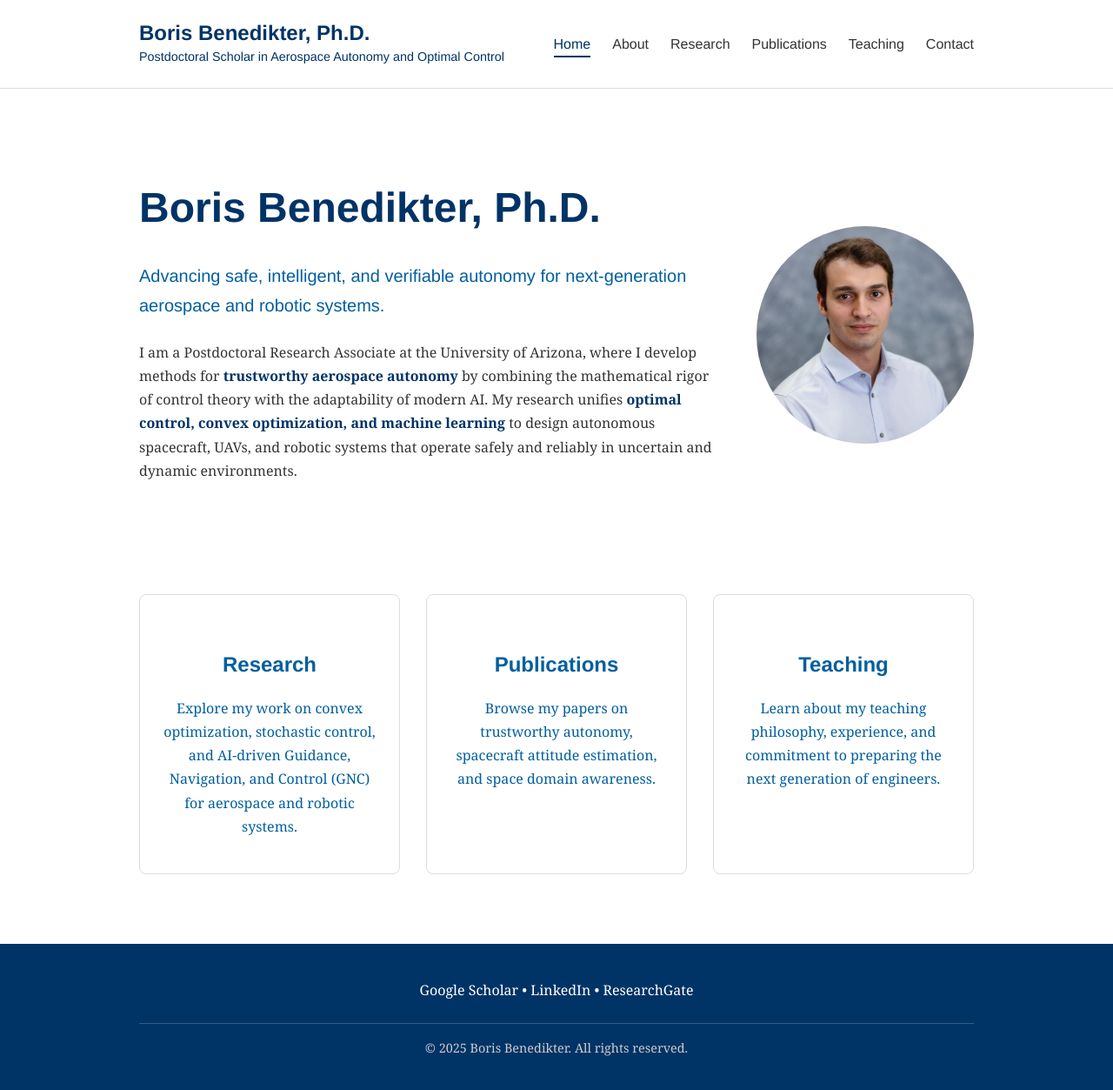
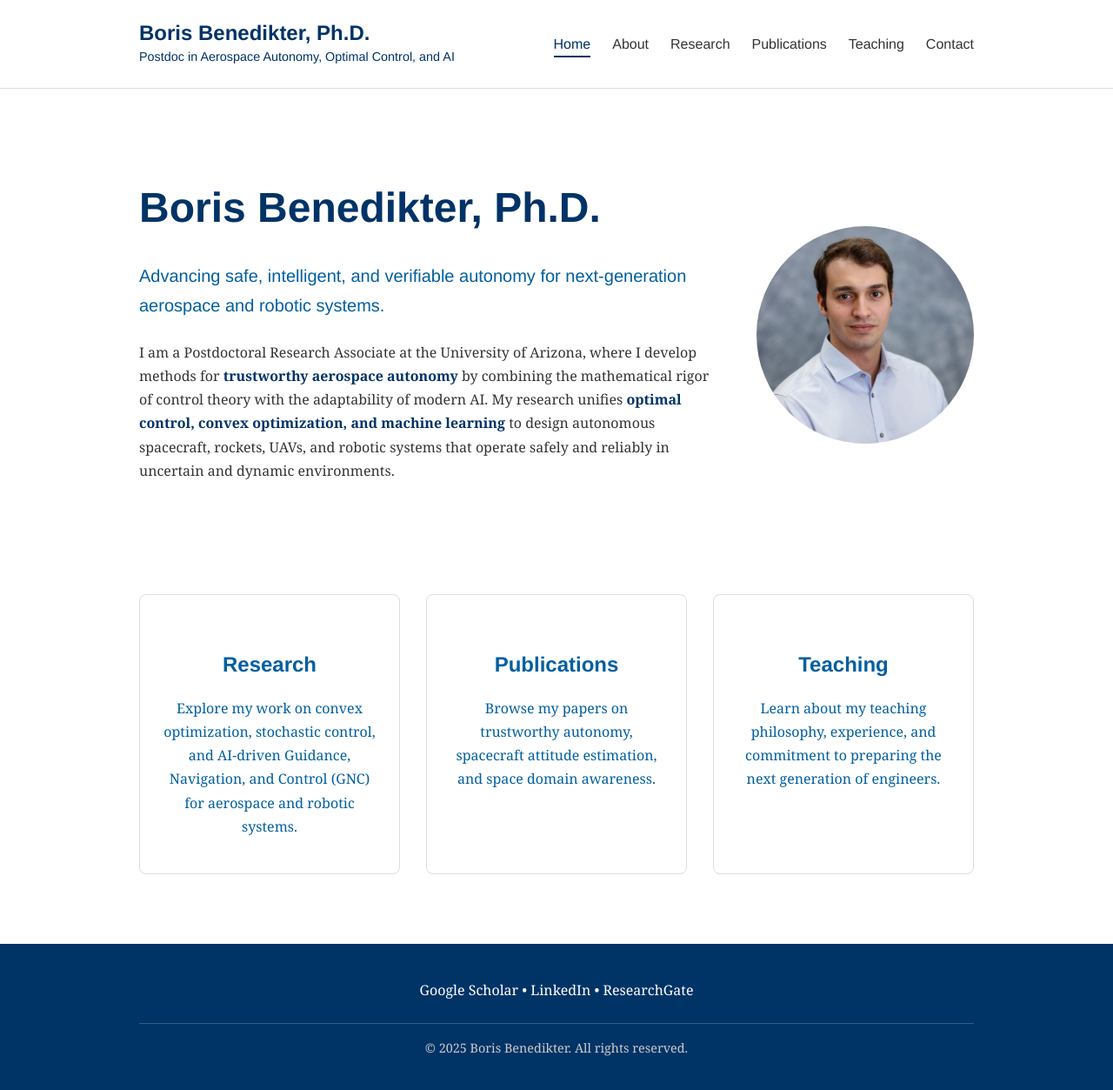
Before and after one commit to borisbenedikter/borisbenedikter.github.io, a Jekyll site: the page built from index.html, in a window 1280 px wide and 1264 px high. Shown: the top 1253 px of the window at 87% size. Built offline with Jekyll 4.4.1, drawn with Linux system fonts in a browser that asks for light colours.

Commit message:
research reviewed

```diff
--- a/_config.yml
+++ b/_config.yml
@@ -1,6 +1,6 @@
 # _config.yml
 title: "Boris Benedikter, Ph.D."
-subtitle: "Postdoctoral Scholar in Aerospace Autonomy and Optimal Control"
+subtitle: "Postdoc in Aerospace Autonomy, Optimal Control, and AI"
 author: "Boris Benedikter"
 description: "Official website of Boris Benedikter, a postdoctoral researcher at the University of Arizona specializing in trustworthy aerospace autonomy, real-time guidance, optimal control, and machine learning. Explore my research, publications, and teaching philosophy."
 
--- a/index.html
+++ b/index.html
@@ -1,6 +1,6 @@
 ---
 layout: default
-title: Boris Benedikter, Ph.D. | Postdoctoral Scholar in Aerospace Autonomy and Optimal Control
+title: Boris Benedikter, Ph.D. | Postdoc in Aerospace Autonomy, Optimal Control, and AI
 description: Official website of Boris Benedikter, a postdoctoral researcher at the University of Arizona specializing in trustworthy aerospace autonomy, real-time guidance, optimal control, and machine learning. Explore my research, publications, and teaching philosophy.
 ---
 <div class="container">
@@ -10,7 +10,7 @@ description: Official website of Boris Benedikter, a postdoctoral researcher at
             <p class="subtitle">Advancing safe, intelligent, and verifiable autonomy for next-generation aerospace and robotic systems.</p>
             <p>
                 I am a Postdoctoral Research Associate at the University of Arizona, where I develop methods for <strong>trustworthy aerospace autonomy</strong> by combining the mathematical rigor of control theory with the adaptability of modern AI.
-                My research unifies <strong>optimal control, convex optimization, and machine learning</strong> to design autonomous spacecraft, UAVs, and robotic systems that operate safely and reliably in uncertain and dynamic environments.
+                My research unifies <strong>optimal control, convex optimization, and machine learning</strong> to design autonomous spacecraft, rockets, UAVs, and robotic systems that operate safely and reliably in uncertain and dynamic environments.
             </p>
         </div>
         <div class="hero-image-placeholder">
```
Also changed, not shown: research.md (+18 -14 lines).
